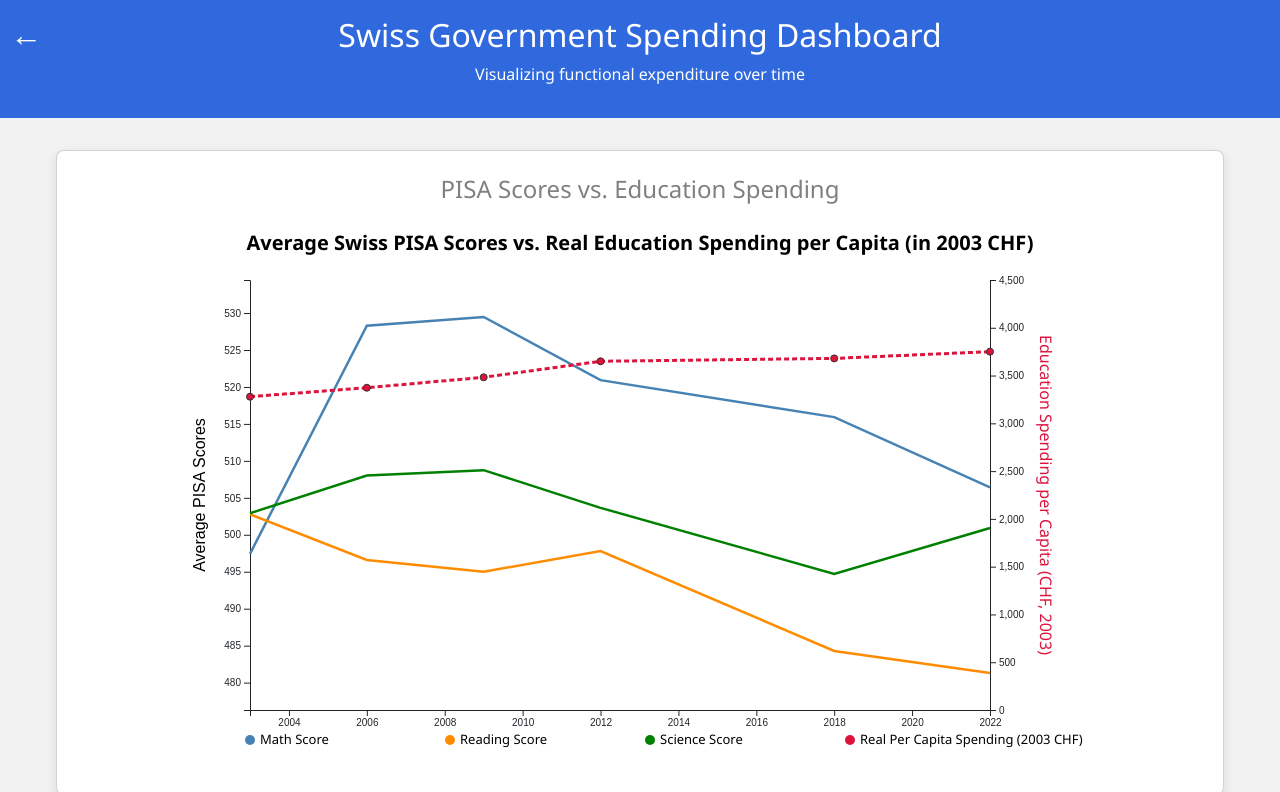
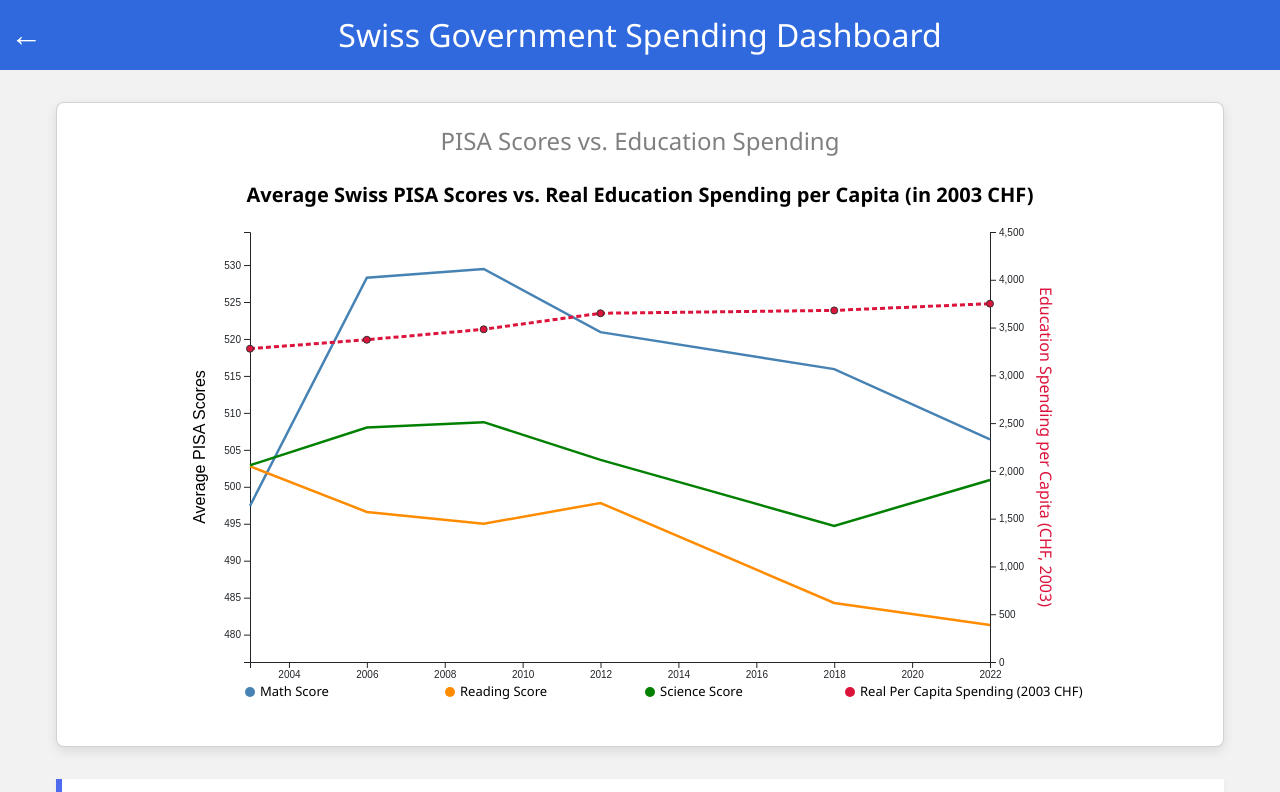
Before and after one commit to GarrettV15/SwissNationalSpending, a plain HTML site: page EducationSpending.html in a window 1280 px wide. Shown: the top 792 px of the page. Drawn offline with nearby package versions, Linux system fonts and the light colour scheme.

Commit message:
removed line

```diff
--- a/EducationSpending.html
+++ b/EducationSpending.html
@@ -139,7 +139,6 @@
     <header>
         <a href="SwissHomepage.html" class="back-button">&larr;</a>
         <h1>Swiss Government Spending Dashboard</h1>
-        <p>Visualizing functional expenditure over time</p>
     </header>
 
     <div class="container">
```
Also changed, not shown: PerCapitaEdu.html (+0 -1 lines), SpendingOverTime.html (+0 -1 lines), inflation_graph.html (+0 -1 lines), treeGraph.html (+0 -1 lines), treegraphAni.html (+0 -1 lines).
